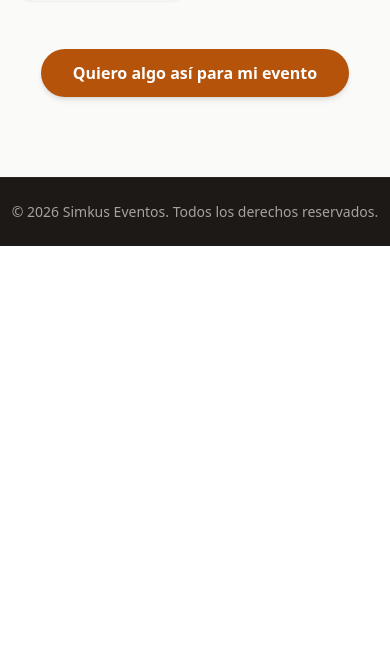
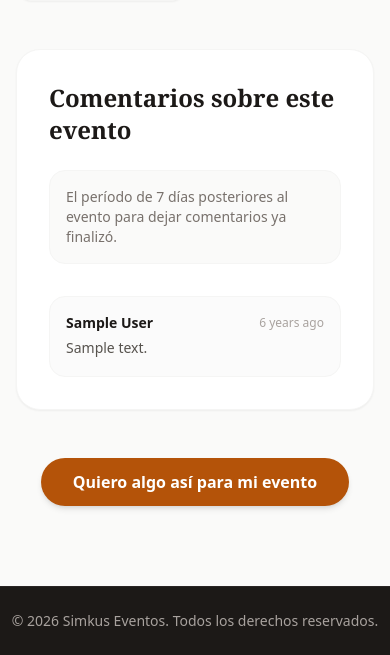
Before and after one commit to juliansimkus-ctrl/Eventos_trabajoPractico2026, a Laravel app: a page that uses eventos/resources/views/porfolio/show.blade.php in a window 390 px wide. Shown: the part 1055-1710 px from the top of the page. Before the commit the page ends 1301 px from the top, so only its background shows below. Run offline with Laravel 12, Linux system fonts and the light colour scheme; tables that the repository leaves empty hold one stand-in row (values such as "Sample post"); grey boxes marked "Sample" are stand-in pictures; parts of the project's set-up code (start-up, migrations or seed data) failed here and were passed over; some libraries are stand-ins or nearby versions.

Commit message:
feat: Se agrego la posibilidad de comentar las publicaciones de proyectos, se agrego modelo, migrations, seeder, controller de comentarios

```diff
--- a/eventos/app/Http/Controllers/ProjectController.php
+++ b/eventos/app/Http/Controllers/ProjectController.php
@@ -30,9 +30,7 @@ class ProjectController extends Controller
     */
     public function show($slug)
     {
-        $project = Project::with(['category', 'images'])
-        ->where('slug', $slug)
-        ->firstOrFail();
+    $project = Project::with(['category', 'images', 'comments'])->where('slug', $slug)->firstOrFail();
 
     return view('porfolio.show', compact('project'));
     }
--- /dev/null
+++ b/eventos/app/Models/Comment.php
@@ -0,0 +1,20 @@
+<?php
+
+namespace App\Models;
+
+use Illuminate\Database\Eloquent\Model;
+use Illuminate\Database\Eloquent\Relations\BelongsTo;
+
+class Comment extends Model
+{
+    protected $fillable = ['project_id', 'author_name', 'content'];
+
+    protected $casts = [
+        'expires_at' => 'datetime',
+    ];
+
+    public function project(): BelongsTo
+    {
+        return $this->belongsTo(Project::class);
+    }
+}
--- a/eventos/app/Models/Project.php
+++ b/eventos/app/Models/Project.php
@@ -72,4 +72,20 @@ class Project extends Model
     {
         return $this->hasMany(ProjectImage::class);
     }
+
+public function comments(): \Illuminate\Database\Eloquent\Relations\HasMany
+{
+    return $this->hasMany(Comment::class)->latest();
 }
+
+public function canReceiveComments(): bool
+{
+    if (!$this->event_date) {
+        return false;
+    }
+
+    $deadline = $this->event_date->copy()->addDays(7)->endOfDay();
+
+    return now()->between($this->event_date->startOfDay(), $deadline);
+}
+}
--- a/eventos/resources/views/porfolio/show.blade.php
+++ b/eventos/resources/views/porfolio/show.blade.php
@@ -53,6 +53,77 @@
         </div>
     </section>
 
+    {{-- Comentarios --}}
+    <section class="mt-12 bg-white rounded-3xl p-8 shadow-sm border border-stone-100">
+        <div class="flex flex-col sm:flex-row sm:items-center sm:justify-between mb-6 gap-2">
+            <h2 class="text-2xl font-serif font-bold text-stone-900">Comentarios sobre este evento</h2>
+            @if ($project->canReceiveComments())
+                <span class="text-xs text-emerald-700 font-medium">
+                    Abiertos hasta el {{ $project->event_date->copy()->addDays(7)->format('d/m/Y') }}
+                </span>
+            @endif
+        </div>
+
+        @if (session('success'))
+            <div class="bg-emerald-50 border-l-4 border-emerald-500 text-emerald-800 p-4 rounded-xl mb-6 text-sm">
+                {{ session('success') }}
+            </div>
+        @endif
+
+        @if ($errors->any())
+            <div class="bg-red-50 border-l-4 border-red-500 text-red-700 p-4 rounded-xl mb-6 text-sm">
+                <ul class="list-disc list-inside">
+                    @foreach ($errors->all() as $error)
+                        <li>{{ $error }}</li>
+                    @endforeach
+                </ul>
+            </div>
+        @endif
+
+        {{-- Formulario (solo visible durante los 7 días posteriores al evento) --}}
+        @if ($project->canReceiveComments())
+            <form action="{{ route('comments.store', $project->id) }}" method="POST" class="space-y-4 mb-8 pb-8 border-b border-stone-100">
+                @csrf
+                <div>
+                    <label for="author_name" class="block text-sm font-semibold text-stone-700 mb-1">Tu nombre</label>
+                    <input id="author_name" type="text" name="author_name" value="{{ old('author_name') }}" maxlength="100" required
+                           placeholder="Ej: Camila"
+                           class="w-full px-4 py-2.5 rounded-xl border border-stone-200 text-stone-800 text-sm focus:ring-2 focus:ring-amber-600/20 focus:border-amber-700 outline-none transition">
+                </div>
+
+                <div>
+                    <label for="content" class="block text-sm font-semibold text-stone-700 mb-1">Comentario</label>
+                    <textarea id="content" name="content" rows="3" maxlength="500" required
+                              placeholder="Contanos qué te pareció esta ambientación..."
+                              class="w-full px-4 py-2.5 rounded-xl border border-stone-200 text-stone-800 text-sm focus:ring-2 focus:ring-amber-600/20 focus:border-amber-700 outline-none transition resize-none">{{ old('content') }}</textarea>
+                </div>
+
+                <button type="submit" class="bg-stone-900 text-white text-sm font-semibold px-6 py-2.5 rounded-xl hover:bg-stone-800 transition">
+                    Dejar comentario
+                </button>
+            </form>
+        @else
+            <div class="bg-stone-50 text-stone-500 p-4 rounded-2xl mb-8 text-sm border border-stone-100">
+                El período de 7 días posteriores al evento para dejar comentarios ya finalizó.
+            </div>
+        @endif
+
+        {{-- Listado permanente de comentarios --}}
+        <div class="space-y-4">
+            @forelse ($project->comments as $comment)
+                <article class="bg-stone-50/70 p-4 rounded-2xl border border-stone-100">
+                    <div class="flex justify-between items-center mb-1">
+                        <strong class="text-sm text-stone-900">{{ $comment->author_name }}</strong>
+                        <span class="text-xs text-stone-400">{{ $comment->created_at->diffForHumans() }}</span>
+                    </div>
+                    <p class="text-sm text-stone-600 leading-relaxed">{{ $comment->content }}</p>
+                </article>
+            @empty
+                <p class="text-sm text-stone-500">Todavía no hay comentarios en este evento.</p>
+            @endforelse
+        </div>
+    </section>
+
     {{-- Llamado a la acción --}}
     <div class="text-center mt-12">
         <a href="{{ route('bookings.create') }}" class="inline-block bg-amber-700 text-white font-semibold px-8 py-3 rounded-full hover:bg-amber-800 shadow-md transition">
--- a/eventos/routes/web.php
+++ b/eventos/routes/web.php
@@ -1,8 +1,11 @@
 <?php
 
 use Illuminate\Support\Facades\Route;
+use Illuminate\Http\Request;
+use Illuminate\Support\Facades\Auth;
 use App\Http\Controllers\ProjectController;
 use App\Http\Controllers\BookingController;
+use App\Http\Controllers\CommentController;
 
 Route::redirect('/', '/porfolio');
 
@@ -18,8 +21,9 @@ Route::get('/contacto', [BookingController::class, 'create'])->name('bookings.cr
 Route::post('/contacto', [BookingController::class, 'store'])->name('bookings.store');
 Route::get('/contacto/{id}/presupuesto', [BookingController::class, 'pdf'])->name('bookings.pdf');
 
-use Illuminate\Http\Request;
-use Illuminate\Support\Facades\Auth;
+Route::post('/porfolio/{project}/comentarios', [CommentController::class, 'store'])->name('comments.store');
+
+
 
 // ----------------------------------------------------
 // RUTAS DE AUTENTICACIÓN (Login manual con Modelo User)
```
Also changed, not shown: eventos/app/Http/Controllers/CommentController.php (added, +27 -0 lines), eventos/database/seeders/CommentSeeder.php (added, +24 -0 lines), eventos/database/migrations/2026_11_11_182129_create_comments_table.php (added).
